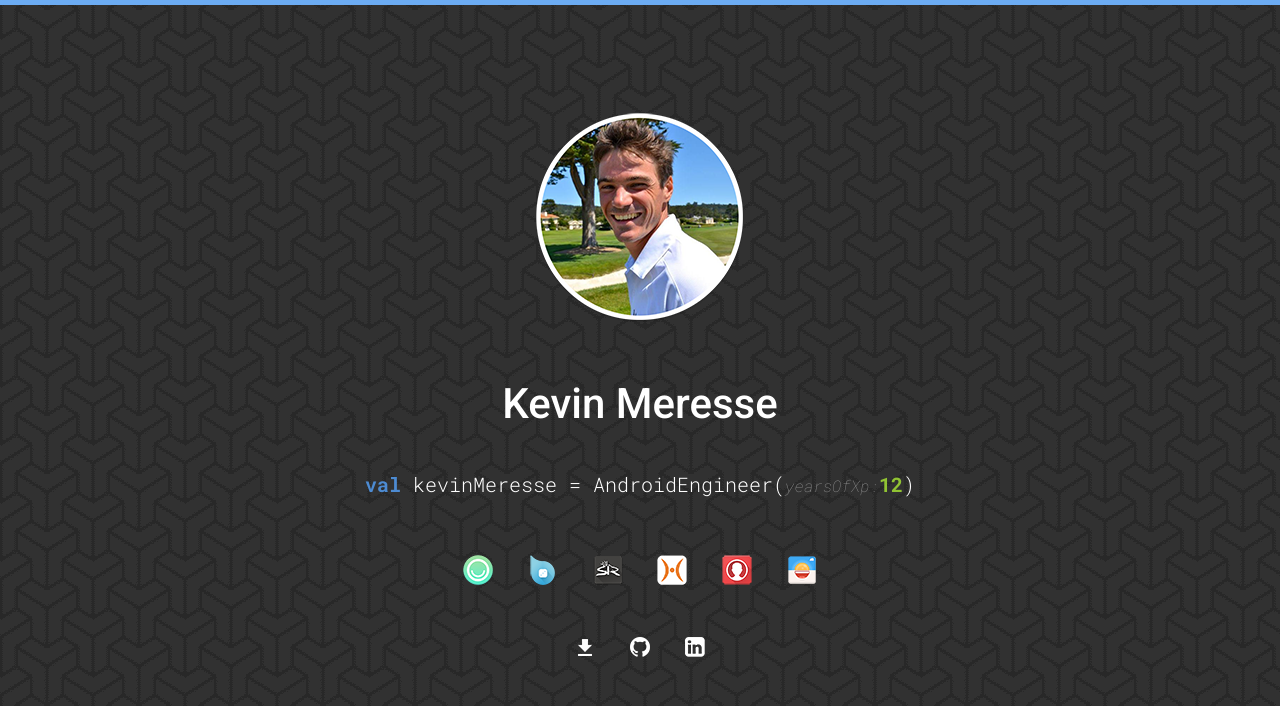
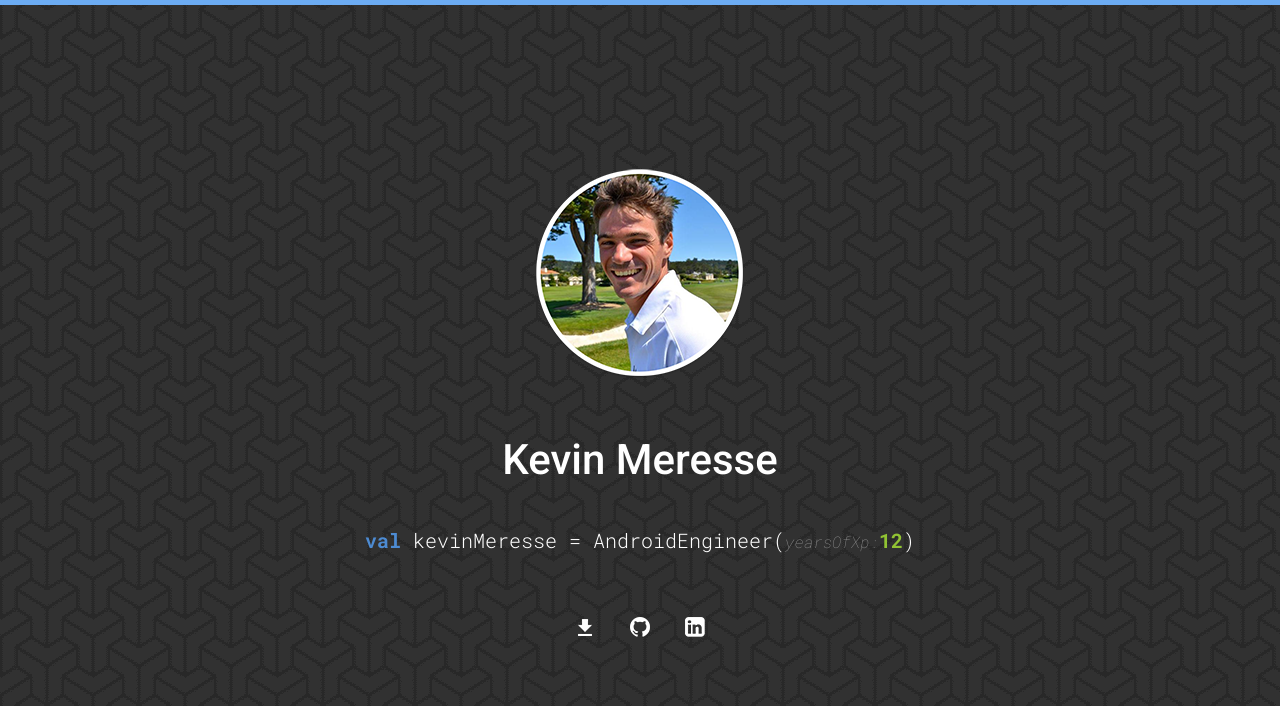
Before and after one commit to kevinmeresse/kevinmeresse.github.io, a plain HTML site: page index.html in a window 1280 px wide. Drawn offline with Linux system fonts and the light colour scheme.

Commit message:
FIX: Hide list of apps (too crowded)

```diff
--- a/css/main.css
+++ b/css/main.css
@@ -80,7 +80,7 @@ h3 {
 }
 
 .social {
-    padding: 1.5em 0;
+    padding: 1.5em 0 0 0;
 }
 
 ul, ol {
--- a/index.html
+++ b/index.html
@@ -46,19 +46,19 @@
         <a href="files/Kevin_Meresse_2018.pdf" download target="_blank"><img src="images/avatar.png" alt="avatar"></a>
         <h1>Kevin Meresse</h1>
         <h3><span class="syntax-blue">val</span> kevinMeresse = AndroidEngineer(<span class="syntax-grey">yearsOfXp:</span><span class="syntax-green">12</span>)</h3>
-        <ul class="apps">
+        <ul class="social">
+          <li><a href="files/Kevin_Meresse_2018.pdf" download target="_blank"><img src="images/menu-download.png" alt="Resume"></a></li>
+          <li><a href="http://github.com/kevinmeresse" target="_blank"><img src="images/menu-github.png" alt="Github"></a></li>
+          <li><a href="https://www.linkedin.com/in/kevinmeresse" target="_blank"><img src="images/menu-linkedin.png" alt="LinkedIn"></a></li>
+        </ul>
+        <!--<ul class="apps">
           <li><a href="https://play.google.com/store/apps/details?id=io.hobnob.hobnob" target="_blank"><img src="images/app-hobnob.png" alt="Hobnob app"></a></li>
           <li><a href="https://play.google.com/store/apps/details?id=com.km.boarded" target="_blank"><img src="images/app-boarded.png" alt="Board.ed app"></a></li>
           <li><a href="https://angel.co/projects/250825-sr-sports" target="_blank"><img src="images/app-srfl.png" alt="SRFL app"></a></li>
           <li><a href="https://angel.co/hangtime-1" target="_blank"><img src="images/app-hangtime.png" alt="Hangtime app"></a></li>
           <li><a href="https://play.google.com/store/apps/details?id=com.km.fusionbook" target="_blank"><img src="images/app-fusionbook.png" alt="Fusion Book app"></a></li>
           <li><a href="https://play.google.com/store/apps/details?id=com.km.backflip" target="_blank"><img src="images/app-backflip.png" alt="Backflip app"></a></li>
-        </ul>
-        <ul class="social">
-          <li><a href="files/Kevin_Meresse_2018.pdf" download target="_blank"><img src="images/menu-download.png" alt="Resume"></a></li>
-          <li><a href="http://github.com/kevinmeresse" target="_blank"><img src="images/menu-github.png" alt="Github"></a></li>
-          <li><a href="https://www.linkedin.com/in/kevinmeresse" target="_blank"><img src="images/menu-linkedin.png" alt="LinkedIn"></a></li>
-        </ul>
+        </ul>-->
       </div>
     </section>
   </body>
```
